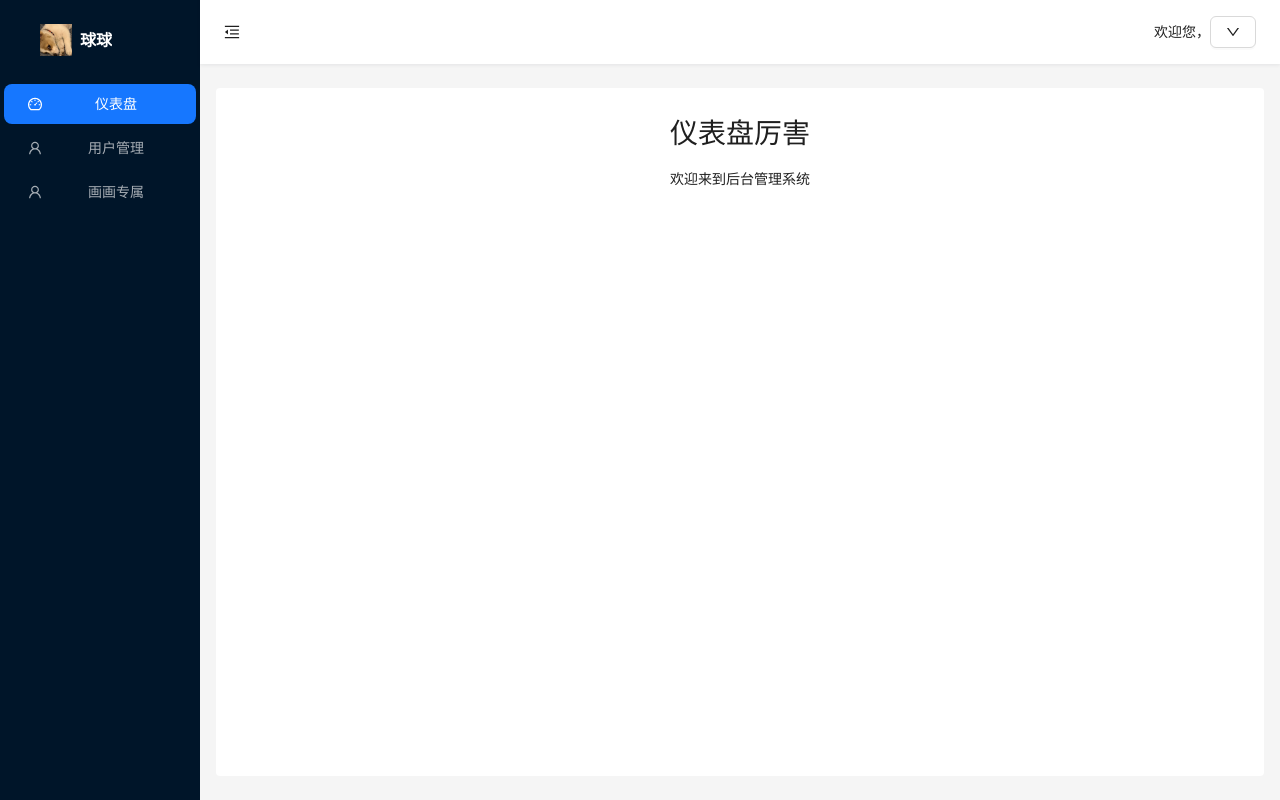
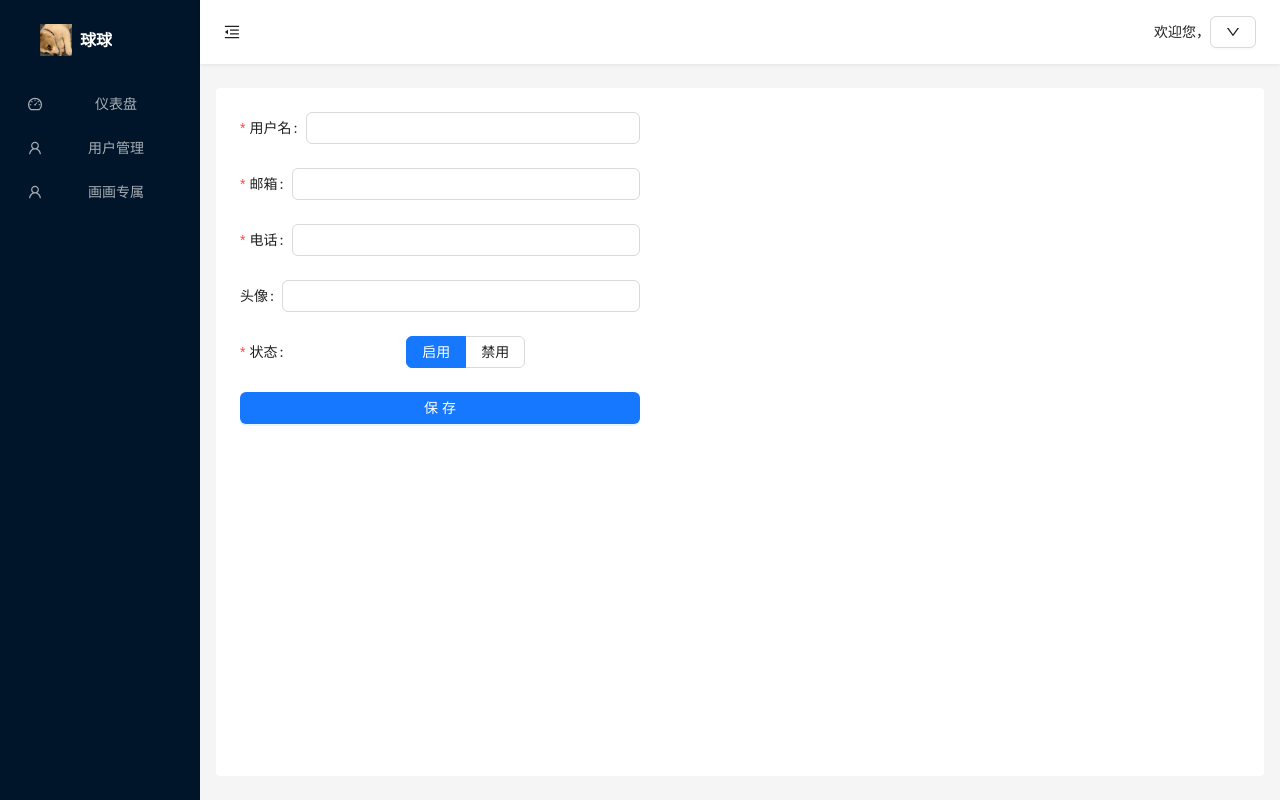
Before and after one commit to ztflsj516726/react-vite, a React (Vite) app: page /profile in a window 1280 px wide. Before the commit this address led to /dashboard. Built offline with nearby package versions, Linux system fonts and the light colour scheme; no server answers.

Commit message:
个人信息

```diff
--- a/src/layouts/BasicLayout.jsx
+++ b/src/layouts/BasicLayout.jsx
@@ -1,10 +1,7 @@
 import React, { useState } from "react";
 import { Layout, Menu } from "antd";
 import { Outlet, useNavigate, useLocation } from "react-router-dom";
-import {
-  MenuFoldOutlined,
-  MenuUnfoldOutlined,
-} from "@ant-design/icons";
+import { MenuFoldOutlined, MenuUnfoldOutlined } from "@ant-design/icons";
 import logo from "@/assets/logo.png";
 import "./BasicLayout.scss";
 import RightMenu from "./rightMenu";
@@ -18,7 +15,7 @@ const BasicLayout = () => {
   const location = useLocation();
 
   const menuItems = customeRoutes()[0].children.map((item) => {
-    if (item.path) {
+    if (item.path && !item.hidden) {
       return {
         key: "/" + item.path,
         ...item,
--- a/src/layouts/rightMenu/index.jsx
+++ b/src/layouts/rightMenu/index.jsx
@@ -17,7 +17,7 @@ const RightMenu = () => {
     message.success("退出登录成功");
   };
   const handleProfile = () => {
-    window.open("https://ztflsj516726.github.io/");
+    navigate("/profile");
   };
   const items = [
     {
--- /dev/null
+++ b/src/pages/Profile/index.jsx
@@ -0,0 +1,77 @@
+import { Input, Form, Radio, Button } from "antd";
+
+const Profile = () => {
+  const handleSubmit = (values) => {
+    console.log("values", values);
+  };
+
+  return (
+    <div style={{ width: "400px" }}>
+      <Form
+        onFinish={handleSubmit}
+        initialValues={{
+          username: "",
+          email: "",
+          phone: "",
+          avatar: "",
+          status: 1,
+        }}
+      >
+        <Form.Item
+          label="用户名"
+          name="username"
+          rules={[{ required: true, message: "请输入用户名" }]}
+        >
+          <Input />
+        </Form.Item>
+        <Form.Item
+          label="邮箱"
+          name="email"
+          rules={[
+            { required: true, message: "请输入邮箱" },
+            { type: "email", message: "请输入有效的邮箱地址" },
+          ]}
+        >
+          <Input />
+        </Form.Item>
+        <Form.Item
+          label="电话"
+          name="phone"
+          rules={[{ required: true, message: "请输入电话" }]}
+        >
+          <Input />
+        </Form.Item>
+        <Form.Item label="头像" name="avatar">
+          <Input />
+        </Form.Item>
+        <Form.Item
+          label="状态"
+          name="status"
+          rules={[{ required: true, message: "请选择状态" }]}
+        >
+          <Radio.Group
+            options={[
+              {
+                label: "启用",
+                value: 1,
+              },
+              {
+                label: "禁用",
+                value: 0,
+              },
+            ]}
+            optionType="button"
+            buttonStyle="solid"
+          />
+        </Form.Item>
+        <Form.Item>
+          <Button type="primary" htmlType="submit" block>
+            保存
+          </Button>
+        </Form.Item>
+      </Form>
+    </div>
+  );
+};
+
+export default Profile;
--- a/src/pages/login/index.jsx
+++ b/src/pages/login/index.jsx
@@ -3,11 +3,10 @@ import { Form, Input, Button, Typography, message } from "antd";
 import loginBg from "@/assets/login/login-bg.jpg";
 import { UserOutlined, KeyOutlined } from "@ant-design/icons";
 import * as userApi from "@/api/user.js";
-import "./style.scss";
 import auth from "@/util/auth.js";
 import { useNavigate } from "react-router-dom";
 import { useComContext } from "@/context/Context";
-
+import styles from "./login.module.scss";
 const { Title } = Typography;
 
 const Register = () => {
@@ -34,6 +33,7 @@ const Register = () => {
 
   return (
     <div
+      className={styles.formWrapper}
       style={{
         display: "flex",
         justifyContent: "center",
--- /dev/null
+++ b/src/pages/login/login.module.scss
@@ -0,0 +1,46 @@
+/* MyForm.module.scss */
+.formWrapper {
+  .ant-form {
+    :global(.ant-input) {
+      background-color: transparent;
+      color: white;
+
+      &:hover,
+      &:focus {
+        background-color: transparent;
+      }
+
+      &::placeholder {
+        color: white;
+        opacity: 0.7;
+      }
+    }
+
+    :global(.ant-input-affix-wrapper) {
+      border: 2px white solid;
+      background-color: transparent;
+      color: white;
+
+      &:hover,
+      &:focus {
+        background-color: transparent;
+      }
+    }
+
+    .tip {
+      color: white;
+      font-size: 18px;
+      letter-spacing: 2px;
+
+      .high-light {
+        cursor: pointer;
+        color: #add8e6;
+        transition: all 0.3s ease;
+
+        &:hover {
+          color: yellow;
+        }
+      }
+    }
+  }
+}
--- a/src/pages/login/style.scss
+++ /dev/null
@@ -1,40 +0,0 @@
-.ant-form {
-  // 自定义 antd 组件样式
-  .ant-input {
-    background-color: transparent !important;
-    color: white;
-
-    &:hover,
-    &:focus {
-      background-color: transparent !important;
-    }
-    &::placeholder {
-      color: white;
-      opacity: 0.7;
-    }
-  }
-
-  .ant-input-affix-wrapper {
-    border: 2px white solid;
-    background-color: transparent !important;
-    color: white;
-
-    &:hover,
-    &:focus {
-      background-color: transparent !important;
-    }
-  }
-  .tip {
-    color: white;
-    font-size: 18px;
-    letter-spacing: 2px;
-    .high-light {
-      cursor: pointer;
-      color: #add8e6;
-      transition: all 0.3s ease; /* 平滑过渡效果 */
-      &:hover {
-        color: yellow;
-      }
-    }
-  }
-}
--- a/src/router/index.jsx
+++ b/src/router/index.jsx
@@ -6,6 +6,7 @@ import Dashboard from "@/pages/Dashboard";
 import User from "@/pages/User";
 import Register from "@/pages/Register";
 import Draw from "@/pages/Draw";
+import ProFile from "@/pages/Profile";
 import { UserOutlined, DashboardOutlined } from "@ant-design/icons";
 export const customeRoutes = () => {
   return [
@@ -30,6 +31,12 @@ export const customeRoutes = () => {
           path: "draw",
           element: <Draw />,
           icon: <UserOutlined />,
+        },
+        {
+          label: "个人信息",
+          path: "profile",
+          element: <ProFile />,
+          hidden: true,
         },
         {
           path: "",
```
